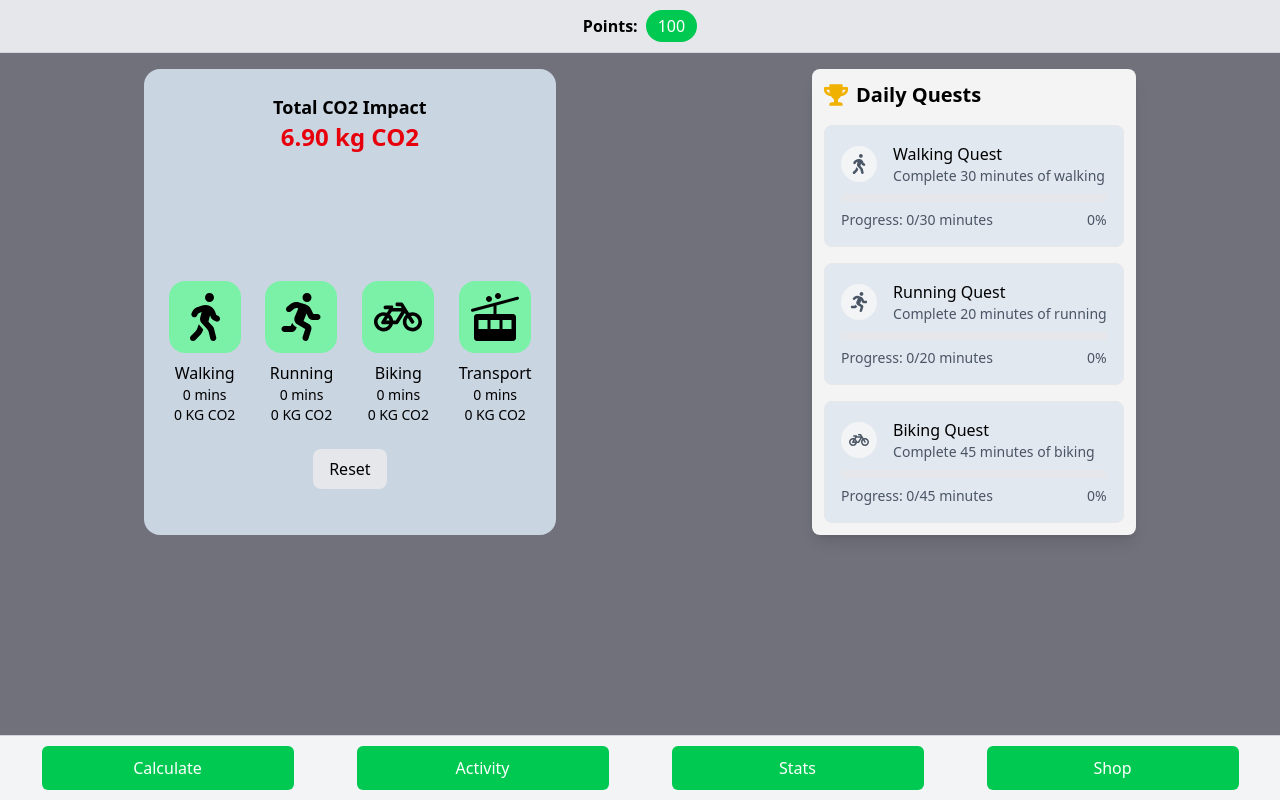
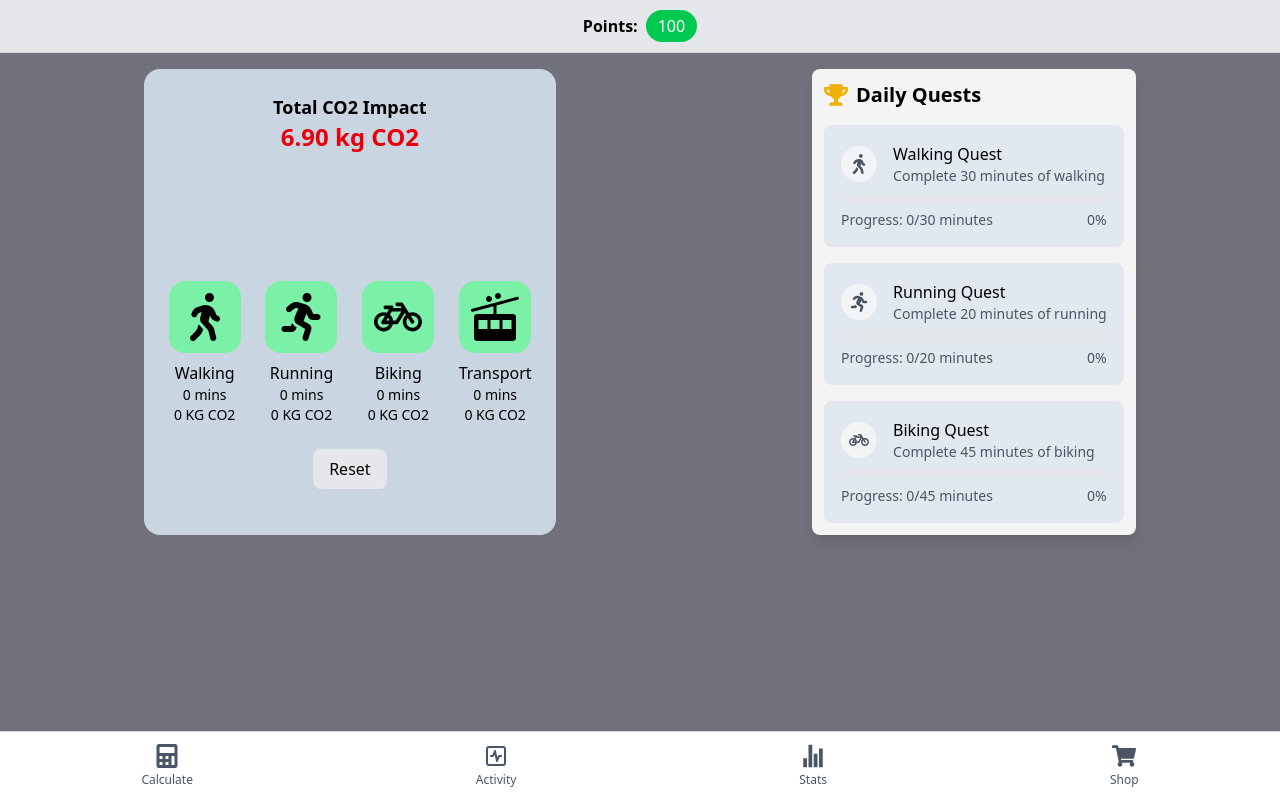
Before and after one commit to amujalo1/EcoVisionAR, a React (Vite) app: page /activity in a window 1280 px wide. Built offline with nearby package versions, Linux system fonts and the light colour scheme.

Commit message:
Nedim Neimarlija bottom bar fixed

```diff
--- a/src/components/BottomBar.jsx
+++ b/src/components/BottomBar.jsx
@@ -1,33 +1,27 @@
 import React from "react";
 import { Link } from "react-router-dom";
+import { LuSquareActivity } from "react-icons/lu";
+import { FaCalculator, FaShoppingCart } from "react-icons/fa";
+import { IoStatsChartSharp } from "react-icons/io5";
 
 const BottomBar = () => {
   return (
-    <div className="fixed bottom-0 left-0 right-0 flex justify-around items-center p-2.5 bg-gray-100 border-t border-gray-300">
-      <Link
-        to="/calculate"
-        className="w-1/5 px-5 py-2.5 text-base cursor-pointer border-none bg-green-500 text-white rounded-md transition-colors duration-300 hover:bg-green-600 text-center"
-      >
-        Calculate
-      </Link>
-      <Link
-        to="/activity"
-        className="w-1/5 px-5 py-2.5 text-base cursor-pointer border-none bg-green-500 text-white rounded-md transition-colors duration-300 hover:bg-green-600 text-center"
-      >
-        Activity
-      </Link>
-      <Link
-        to="/stats"
-        className="w-1/5 px-5 py-2.5 text-base cursor-pointer border-none bg-green-500 text-white rounded-md transition-colors duration-300 hover:bg-green-600 text-center"
-      >
-        Stats
-      </Link>
-      <Link
-        to="/more"
-        className="w-1/5 px-5 py-2.5 text-base cursor-pointer border-none bg-green-500 text-white rounded-md transition-colors duration-300 hover:bg-green-600 text-center"
-      >
-        Shop
-      </Link>
+    <div className="fixed bottom-0 left-0 right-0 flex justify-around items-center bg-white border-t border-gray-300 py-3 shadow-md">
+      {[
+        { to: "/calculate", icon: <FaCalculator size={24} />, label: "Calculate" },
+        { to: "/activity", icon: <LuSquareActivity size={24} />, label: "Activity" },
+        { to: "/stats", icon: <IoStatsChartSharp size={24} />, label: "Stats" },
+        { to: "/shop", icon: <FaShoppingCart size={24} />, label: "Shop" },
+      ].map(({ to, icon, label }) => (
+        <Link
+          key={to}
+          to={to}
+          className="flex flex-col items-center text-gray-600 hover:text-green-600 transition-all"
+        >
+          {icon}
+          <span className="text-xs mt-1">{label}</span>
+        </Link>
+      ))}
     </div>
   );
 };
--- a/src/pages/ActivityPage.jsx
+++ b/src/pages/ActivityPage.jsx
@@ -13,7 +13,7 @@ const CO2_EMISSIONS = {
   biking: -0.1,
   transport: -0.05,
 };
-const initialState = {
+const initialState = { // atom ({walking:0...})
   walking: 0,
   running: 0,
   biking: 0,
@@ -41,7 +41,7 @@ function reducer(state, action) {
 }
 
 function ActivityPage() {
-  const [state, dispatch] = useReducer(reducer, initialState);
+  const [state, dispatch] = useReducer(reducer, initialState); // useReducerAtom , JOTAI
   return (
     <div className="flex">
       <ActivityTab state={state} dispatch={dispatch} />
```
